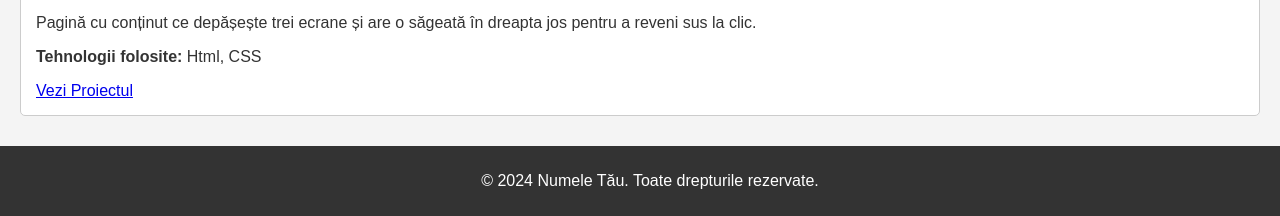
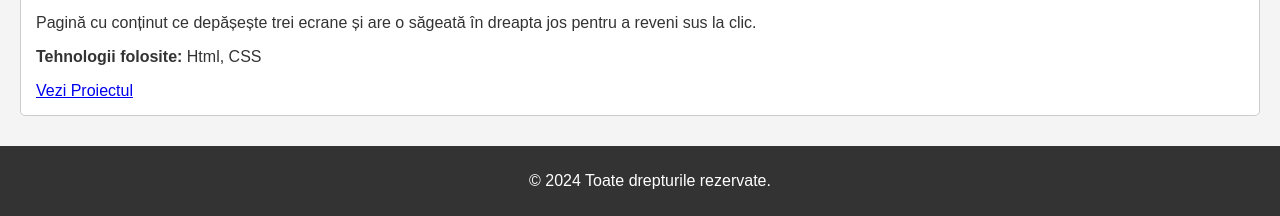
Before and after one commit to Lucky7FTW/portofolio, a plain HTML site: page index.html in a window 1280 px wide. Shown: the part 950-1166 px from the top of the page. Drawn offline with Linux system fonts and the light colour scheme.

Commit message:
dwdareparat footer

```diff
--- a/index.html
+++ b/index.html
@@ -37,7 +37,7 @@
         </div>
     </main>
     <footer>
-        <p>&copy; 2024 Numele Tău. Toate drepturile rezervate.</p>
+        <p>&copy; 2024 Toate drepturile rezervate.</p>
     </footer>
 </body>
 </html>
```
